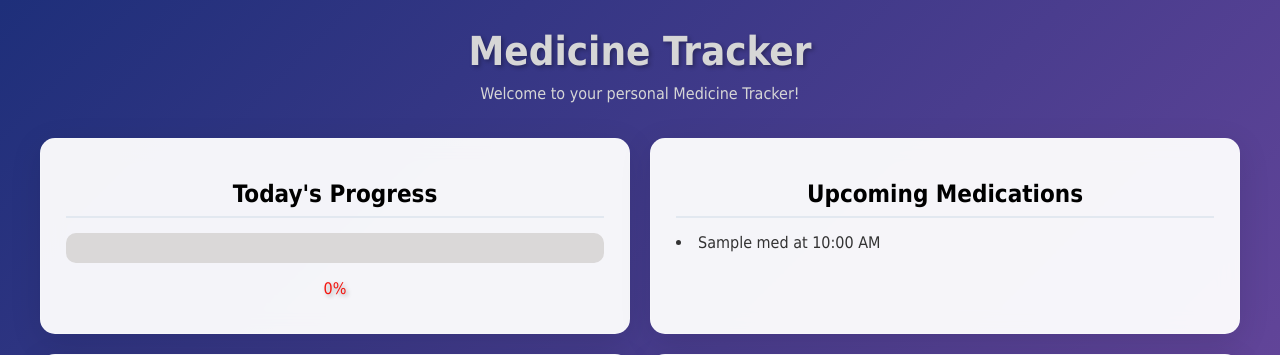
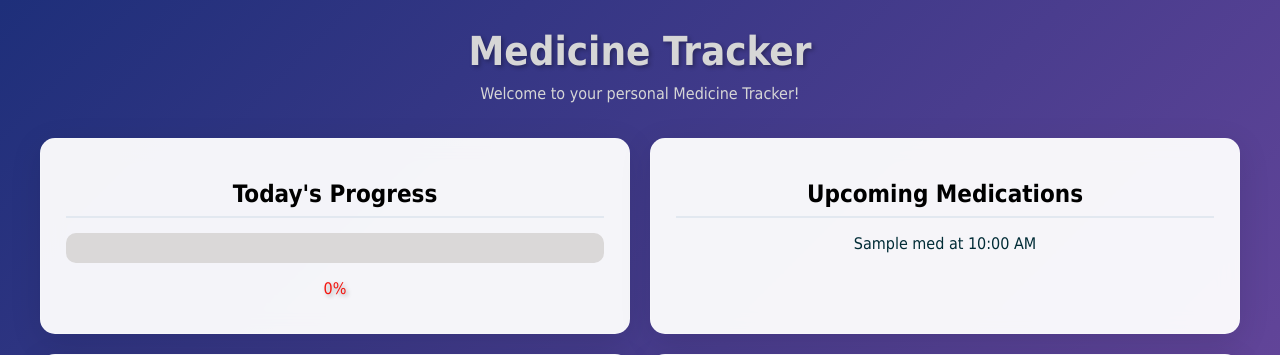
Before and after one commit to ItsElyas/MedHelper, a Flask app: template templates/index.html in a window 1280 px wide. Shown: the top 355 px of the page. Run offline with Flask 3, Linux system fonts and the light colour scheme; the template is opened without the code that fills it: values that come from a table or form of the project are taken from there, most other values are stand-ins (such as "Sample title", 1, 10 or a date in 2020); some libraries are stand-ins or nearby versions.

Commit message:
small visual changes

```diff
--- a/static/styles.css
+++ b/static/styles.css
@@ -303,3 +303,7 @@
         .medicineInfo {
             float: left;
         }
+
+        .UpcomingMedDiv {
+            text-align: center;
+        }
--- a/templates/index.html
+++ b/templates/index.html
@@ -26,8 +26,8 @@
         <h1>Upcoming Medications</h1>
         <div class="UpcomingMedDiv">
         {% for med in orderedMeds %}
-            {% if med.time %}
-                <li>{{ med.name }} at {{ med.time.strftime('%I:%M %p') }}</li>  <!--This Doesnt work-->
+            {% if loop.first %}
+                <p>{{ med.name }} at {{ med.time.strftime('%I:%M %p') }}</p>  <!--This Doesnt work-->
             {% endif %}
         {% endfor %}
         </div>
```
